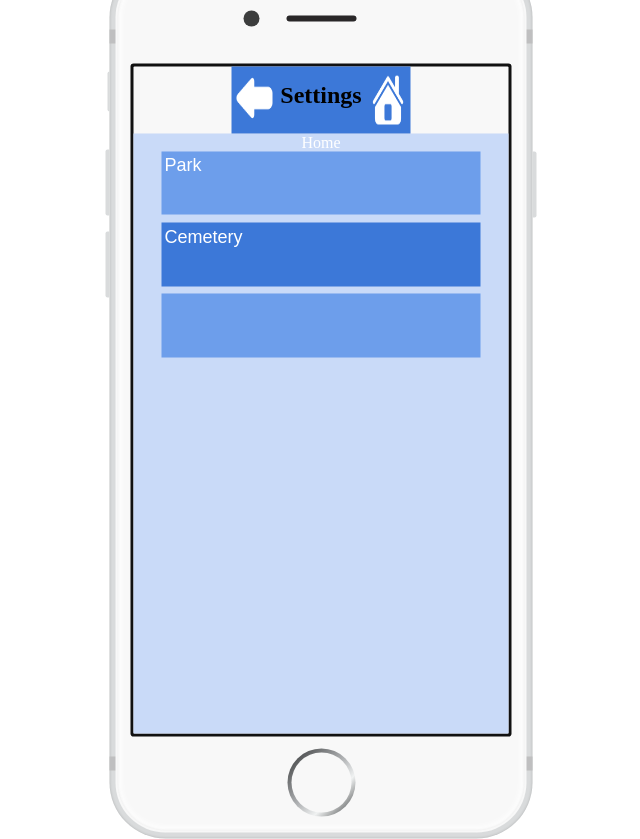
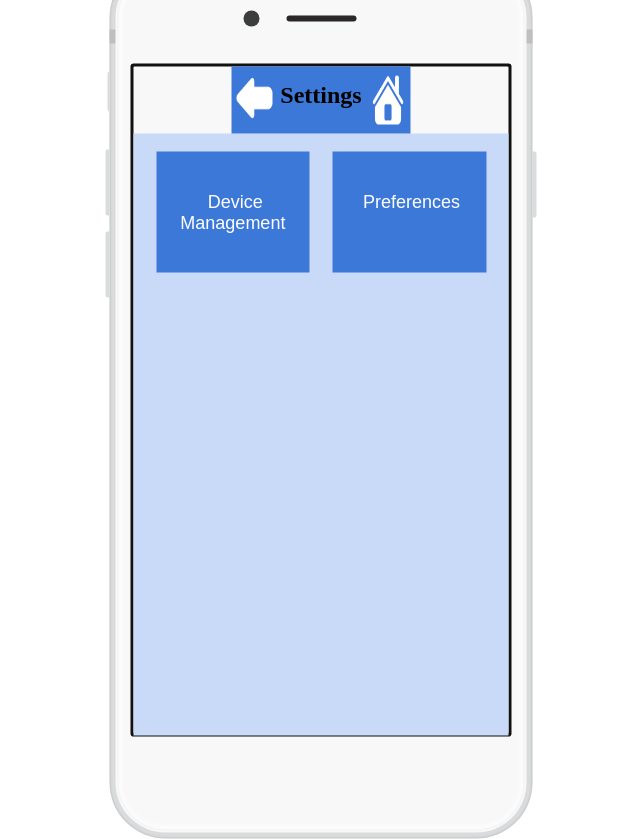
Before and after one commit to lwthatcher/CS-256, a website: page pages/settings.html in a window 1280 px wide. Shown: the whole page, without its empty margins (319-959 px from the left). Drawn offline with Linux system fonts and the light colour scheme.

Commit message:
added styling for setting page
if you are creating a navigation page use the navigation and nav-text
classes for the boxes and text

```diff
--- a/css/style.css
+++ b/css/style.css
@@ -67,7 +67,8 @@
 
 .page {
     background: rgb(201, 218, 248);
-    height: 90%;
+    height: 87.5%;
+    padding-top: 5%;
 }
 
 .map {
@@ -173,6 +174,26 @@
     /*border: 1px solid black;*/
 }
 
+.navigation{
+    width: 41%;
+    height: 20%;
+    text-indent: 3%;
+    vertical-align: middle;
+    margin-left: 6%;
+    margin-bottom: 6%;
+    padding-top: 1%;
+    background: rgb(60, 120, 216);
+    float: left;
+    font-family: sans-serif;
+    font-size: large;
+    /*border: 1px solid black;*/
+}
+
+.nav-text{
+    text-align: center;
+    padding-top: 23%;
+}
+
 .loc_name {
     float: left;
     width: 30%;
--- a/pages/settings.html
+++ b/pages/settings.html
@@ -28,22 +28,11 @@
       <div class="page">
         <!-- Content goes here -->
         <div class="navigation">
-          <div class="nav-text">Home</div>
+          <div class="nav-text">Device Management</div>
         </div>
         <div class="navigation">
-          <div class="nav-text"></div>
+          <div class="nav-text">Preferences</div>
         </div>
-        <div class="navigation">
-          <div class="nav-text"></div>
-        </div>
-        <div class="location alt">
-          <div class="loc_name">Park</div>
-        </div>
-        <div class="location">
-          <div class="loc_name">Cemetery</div>
-        </div>
-        <div class="location alt">
-          <div class="loc_approved"></div>
         </div>
       </div>
     </div>
```
